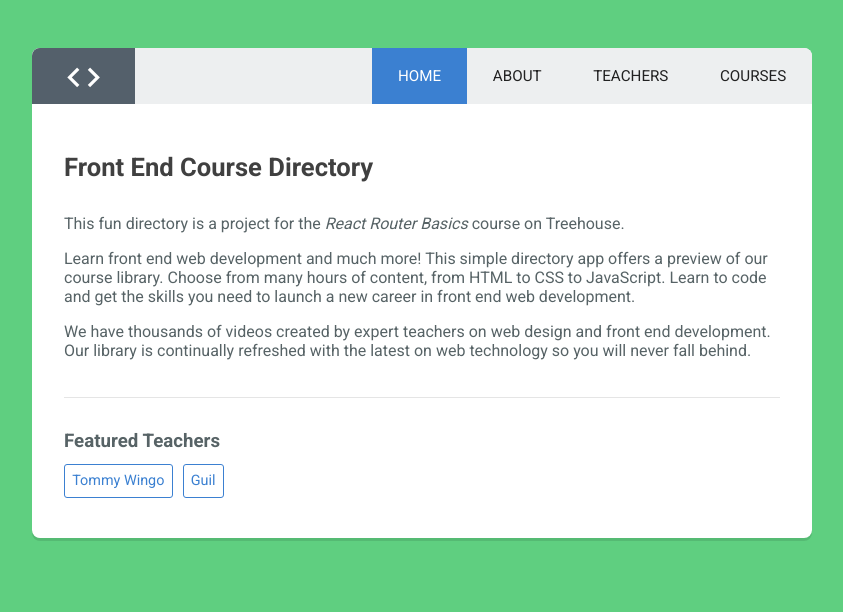
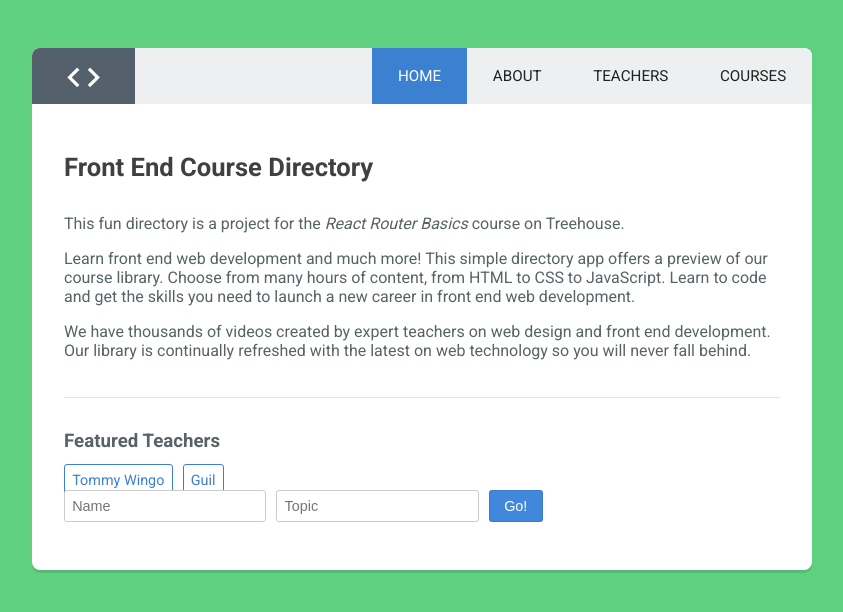
Before and after one commit to Mitch-Tyrer/react_directory, a React (Create React App) app: page / in a window 1280 px wide. Shown: the top 612 px of the page, without its empty margins (218-1061 px from the left). Built offline with nearby package versions, Linux system fonts and the light colour scheme.

Commit message:
added inputs to add user submitted inputs to render a featured component

```diff
--- a/src/components/Home.js
+++ b/src/components/Home.js
@@ -2,6 +2,14 @@
 import { Link } from 'react-router-dom';
 
 class Home extends Component {
+
+  handleSubmit = (e) => {
+    e.preventDefault();
+    let teacherName = this.name.value;
+    let teacherTopic = this.topic.value;
+    let path = `teachers/${teacherTopic}/${teacherName}`
+    this.props.history.push(path);
+  }
 
   render() {
     return (
@@ -15,6 +23,11 @@
         <Link to="teachers/HTML/Tommy/Wingo">Tommy Wingo</Link>
         <Link to="teachers/HTML/Guil">Guil</Link>
 
+        <form onSubmit={this.handleSubmit}>
+          <input type="text" placeholder="Name" ref={ (input) => {this.name = input} } />
+          <input type="text" placeholder="Topic" ref={ (input) => {this.topic = input} } />
+          <button type="submit">Go!</button>
+        </form>
       </div>
     );
   }
```
